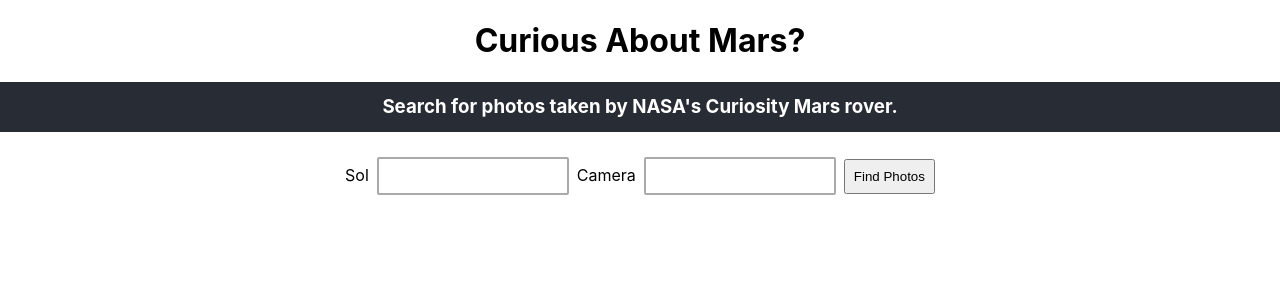
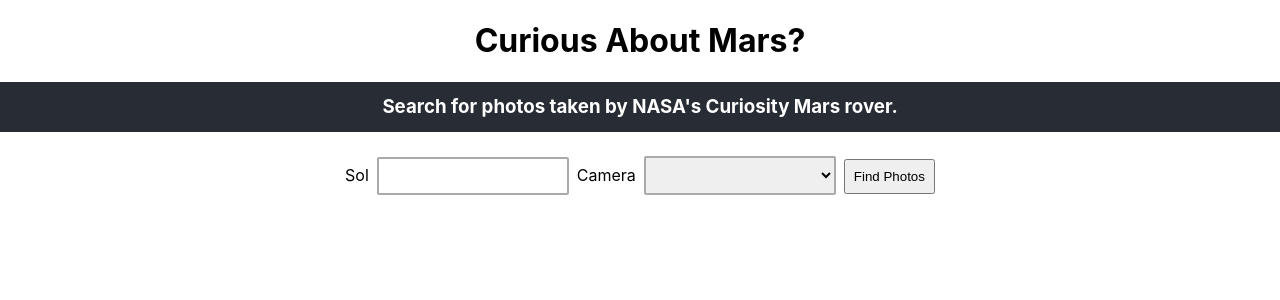
Before and after one commit to allisonkadel/mars-photo-search, a React (Create React App) app in the folder mars-photo-search-client/: page / in a window 1280 px wide. Shown: the top 300 px of the page. Built offline with nearby package versions, Linux system fonts and the light colour scheme.

Commit message:
change camera input to select tag in search form and add html validations

```diff
--- a/mars-photo-search-client/src/components/Photos.js
+++ b/mars-photo-search-client/src/components/Photos.js
@@ -4,7 +4,7 @@
 class Photos extends Component {
 
   renderPhotos = (photos) => {
-    return photos.map(photo => <Photo key={photo.id} img={photo.img_src} sol={photo.sol} camera={photo.camera} />)
+    return photos.map(photo => <Photo key={photo.id} img={photo.img_src} />)
   }
 
   render() {
--- a/mars-photo-search-client/src/components/SearchForm.css
+++ b/mars-photo-search-client/src/components/SearchForm.css
@@ -25,7 +25,7 @@
     display: inline-block;
   }
 
-  label, input {
+  label, input, select {
     width: 15%;
     padding: 0.5rem;
     box-sizing: border-box;
@@ -37,7 +37,7 @@
     text-align: center;
     width: 15%;
   }
-  input {
+  input, select {
     border: 2px solid #aaa;
     border-radius: 2px;
   }
--- a/mars-photo-search-client/src/components/SearchForm.js
+++ b/mars-photo-search-client/src/components/SearchForm.js
@@ -5,7 +5,6 @@
 class SearchForm extends Component {
 
   RAILS_API_URL = 'http://localhost:3000/api/photos'
-  // API_URL = 'https://mars-photos.herokuapp.com/api/v1/rovers/curiosity/photos'
 
   state = {
     sol: '',
@@ -51,19 +50,29 @@
             type='text'
             name='sol'
             onChange={this.handleInputChange}
+            required
           />
         </div>
         <div className='Form-field'>
           <label>Camera</label>
-          <input
-            type='text'
+          <select
             name='camera'
             onChange={this.handleInputChange}
-          />
+            required
+          >
+            <option></option>
+            <option value="FHAZ">Front Hazard Avoidance Camera</option>
+            <option value="RHAZ">Rear Hazard Avoidance Camera	</option>
+            <option value="MAST">Mast Camera</option>
+            <option value="CHEMCAM">Chemistry and Camera Complex</option>
+            <option value="MAHLI">Mars Hand Lens Imager</option>
+            <option value="MARDI">Mars Descent Imager</option>
+            <option value="NAVCAM">	Navigation Camera</option>
+          </select>
         </div>
         <button type='submit'>Find Photos</button>
       </form>
-      <Photos photos={this.state.photos}/>
+      <Photos photos={this.state.photos} />
       </div>
     )
   }
```
